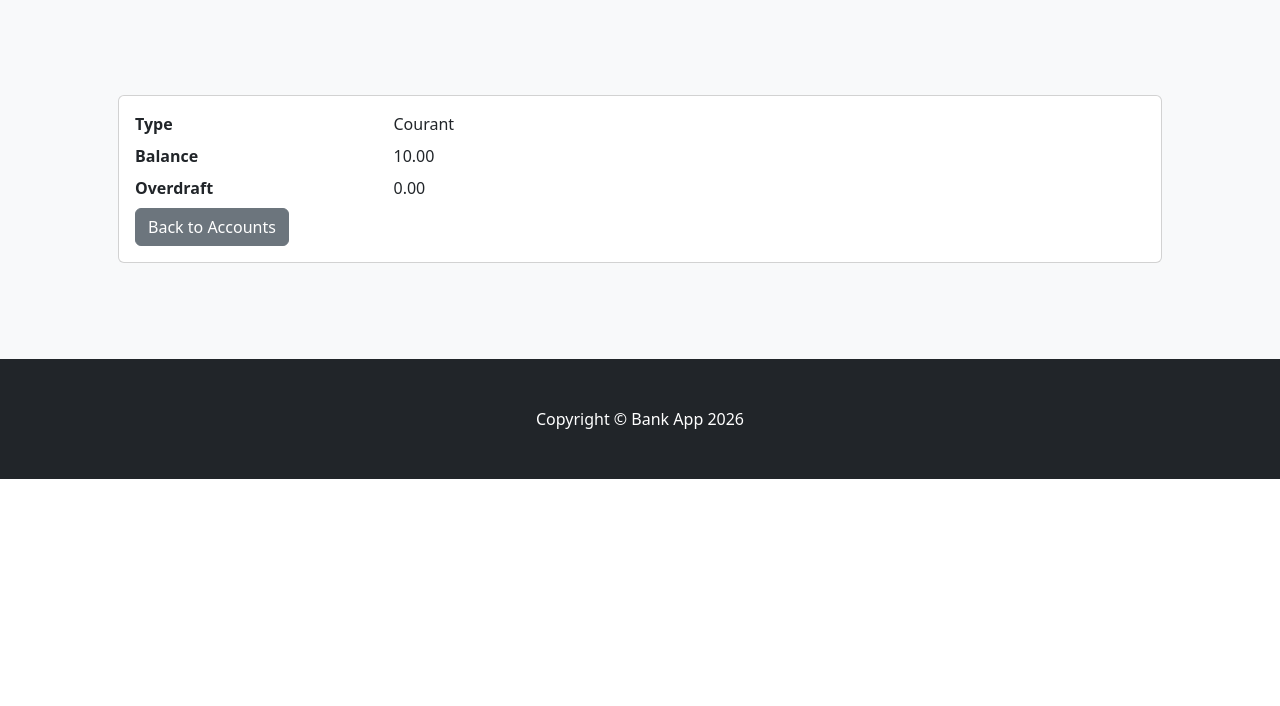
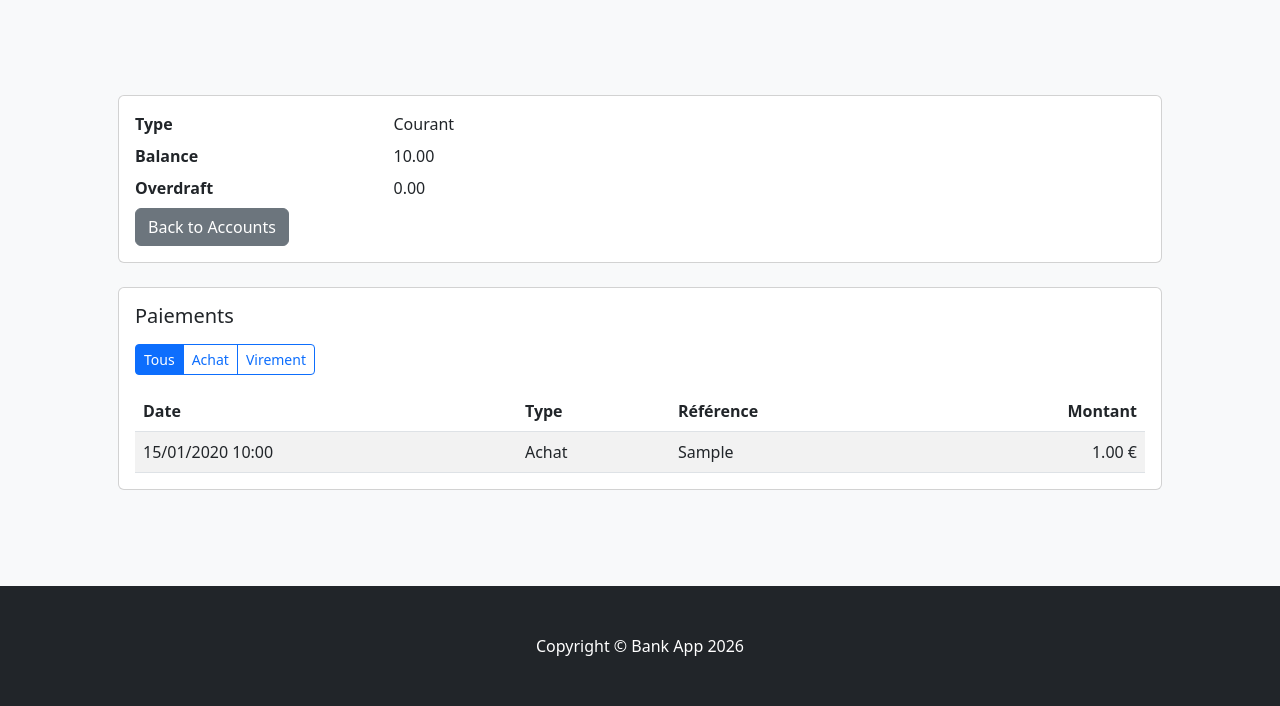
Before and after one commit to lamamram/260622-dj, a Django app: page /home/accounts_detail/1 in a window 1280 px wide. Shown: the part 330-1036 px from the top of the page. Before the commit the page ends 809 px from the top, so only its background shows below. Run offline with Django 5.2, Linux system fonts and the light colour scheme; a user stored in the database is signed in; tables that the repository leaves empty hold one stand-in row (values such as "Sample post"); some libraries are stand-ins or nearby versions.

Commit message:
customisation d'une vue detail

```diff
--- a/bank_app/client/templates/account_detail.html
+++ b/bank_app/client/templates/account_detail.html
@@ -34,6 +34,48 @@
                 <a href="{% url 'list_accounts' %}" class="btn btn-secondary">Back to Accounts</a>
             </div>
         </div>
+        <!-- Paiements -->
+        <div class="card mt-4">
+            <div class="card-body">
+                <h2 class="h5 mb-3">Paiements</h2>
+
+                <!-- Filtres par type -->
+                <div class="btn-group mb-3" role="group">
+                    <a href="?"
+                       class="btn btn-sm {% if not selected_type %}btn-primary{% else %}btn-outline-primary{% endif %}">Tous</a>
+                    {% for value, label in payment_types %}
+                    <a href="?type={{ value }}"
+                       class="btn btn-sm {% if selected_type == value %}btn-primary{% else %}btn-outline-primary{% endif %}">{{ label }}</a>
+                    {% endfor %}
+                </div>
+
+                <table class="table table-striped mb-0">
+                    <thead>
+                        <tr>
+                            <th>Date</th>
+                            <th>Type</th>
+                            <th>Référence</th>
+                            <th class="text-end">Montant</th>
+                        </tr>
+                    </thead>
+                    <tbody>
+                        {% for p in payments %}
+                        <tr>
+                            <td>{{ p.date|date:"d/m/Y H:i" }}</td>
+                            <td>{{ p.get_type_display }}</td>
+                            <td>{{ p.reference }}</td>
+                            <td class="text-end">{{ p.value }} €</td>
+                        </tr>
+                        {% empty %}
+                        <tr>
+                            <td colspan="4" class="text-center text-muted">Aucun paiement.</td>
+                        </tr>
+                        {% endfor %}
+                    </tbody>
+                </table>
+            </div>
+        </div>
     </div>
 </section>
+
 {% endblock  %}
--- a/bank_app/client/views.py
+++ b/bank_app/client/views.py
@@ -1,5 +1,5 @@
 from django.shortcuts import render, redirect
-from .models import Client, Account
+from .models import Client, Account, Payment
 from .forms import EditClientForm
 from django.http import HttpRequest
 from django.contrib import messages
@@ -10,6 +10,7 @@ from django.urls import reverse_lazy, reverse
 from django.contrib.auth import authenticate, login, logout
 from .forms import LoginForm
 from django.contrib.auth.decorators import login_required
+from typing import Any
 
 import logging
 
@@ -144,6 +145,36 @@ class AccountDetailView(LoginRequiredMixin, DetailView):
     # variable caractéristique d'une fiche == un objet account DONC on l'appelle account
     context_object_name = "account"
 
+    def get_context_data(self, **kwargs) -> dict[str, Any]:
+        """
+        cette méthode retourne le contexte de la vue
+        1/ le super retourne context["account"]
+        2/ on a utilise cette méthode car on ne peut pas directement utiliser account.payments
+           dans les templates car relation inverse
+        3/ self.object est l'objet account de cette vue
+           self.object.payments n'est pas une queryset<Payment> !!! c'est un objet de relation inverse Client.Payment.None
+           pour avoir la collection: le + simple: self.object.payments.all()
+           ou alors un tri
+        4/ le tri selon un champs .order_by("field") ou .order_by("-field")
+        5/ utiliser la sousclasse Payment.Type dont les attributs sont des filtres naturels
+        """
+        # le super rapatrie l'objet account
+        context = super().get_context_data(**kwargs)
+
+        payments = self.object.payments.order_by("-date")
+        logger.info(self.object.payments)
+
+        selected_type = self.request.GET.get("type")
+        if selected_type:
+            payments = payments.filter(type=selected_type)
+
+        context["selected_type"] = selected_type
+        context["payment_types"] = Payment.Type.choices
+        context["payments"] = payments
+        return context
+
+
+
 class ClientUpdateView(LoginRequiredMixin, SuccessMessageMixin, UpdateView):
     model = Client
     login_url = "/login"
```
